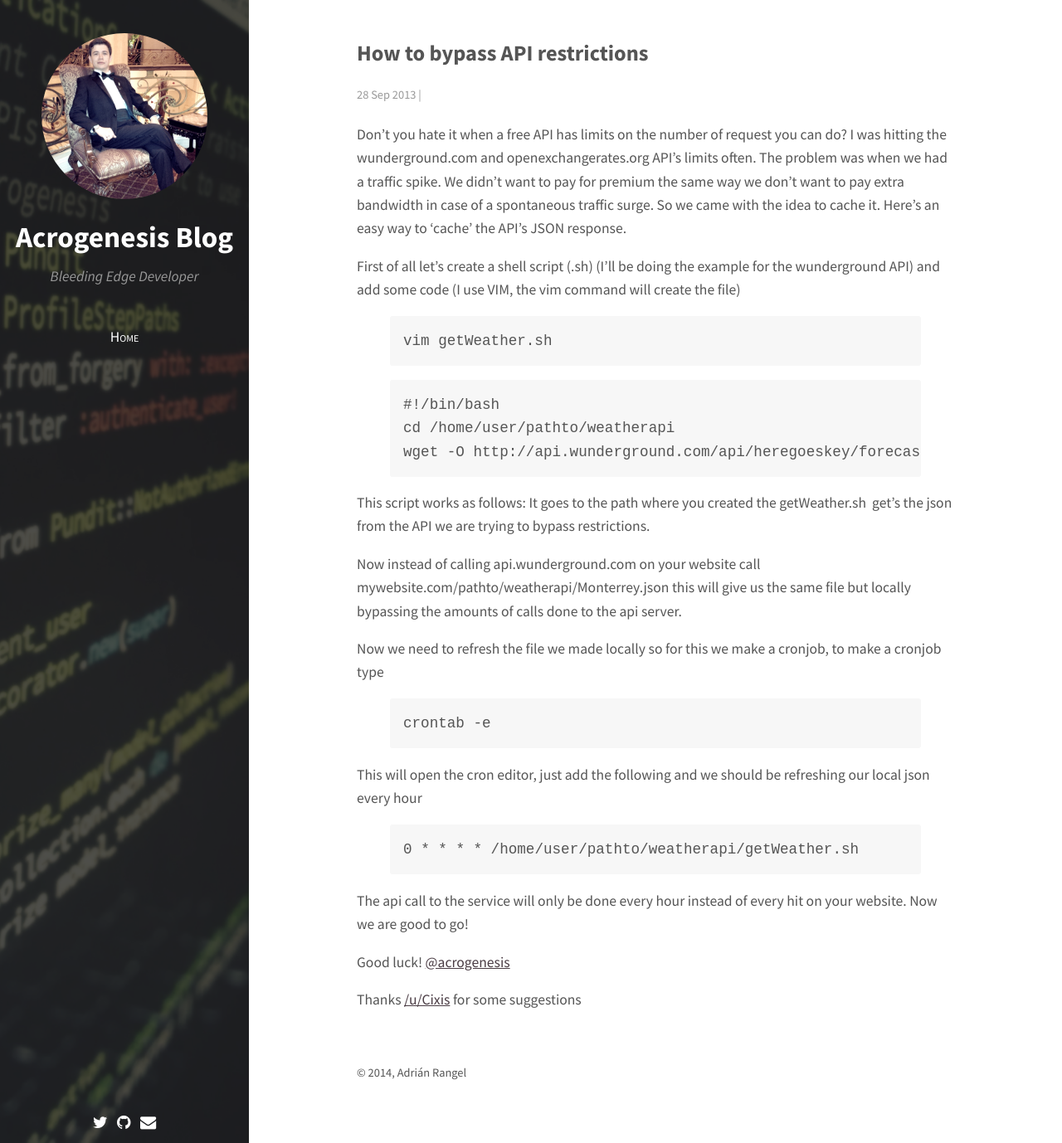
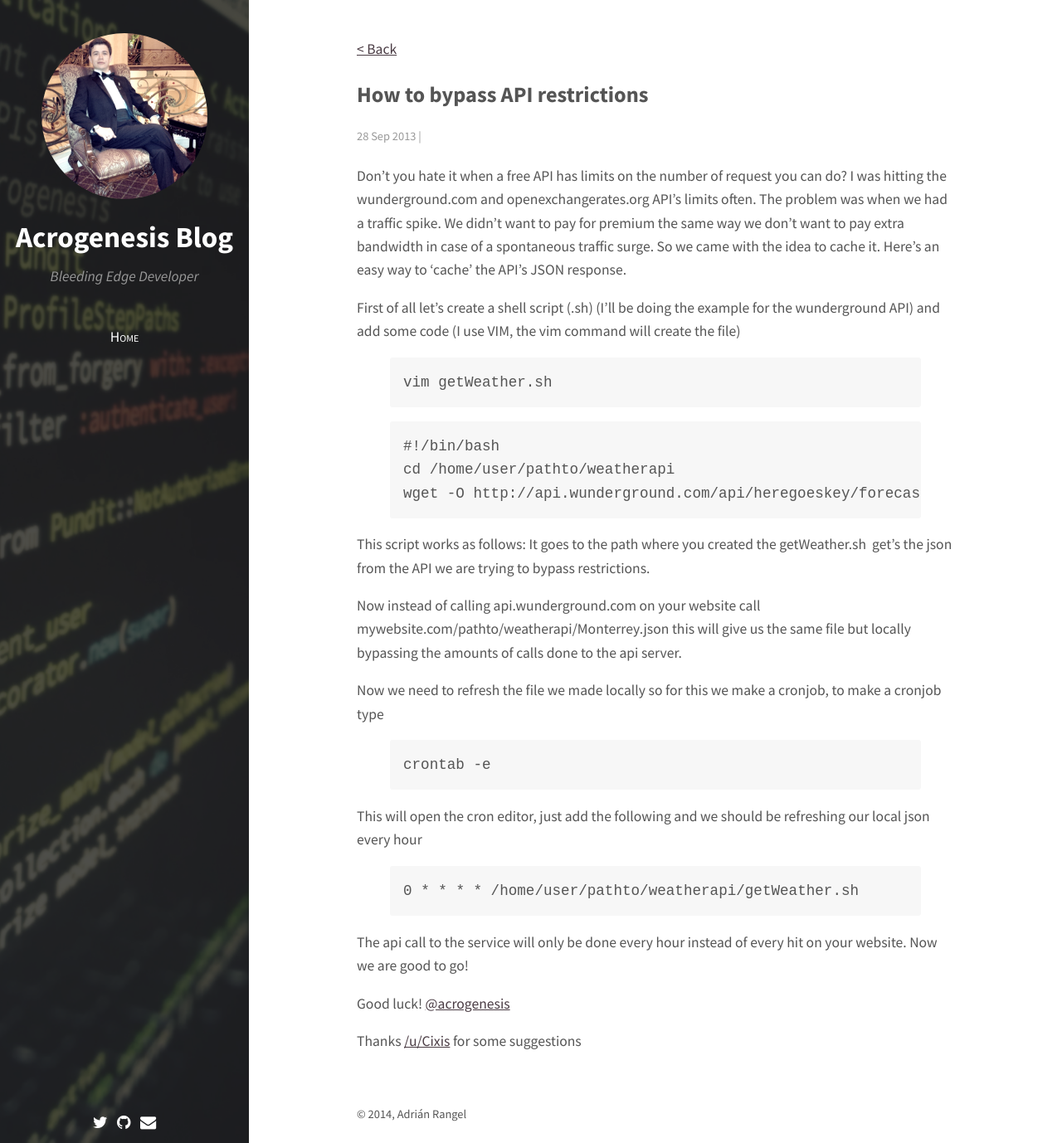
Before and after one commit to acrogenesis/acrogenesis.github.io, a Jekyll site: the page built from _posts/2013-09-28-how-to-bypass-api-restrictions.markdown, in a window 1280 px wide and 1378 px high. Shown: the whole window at 83% size. Built offline with Jekyll 4.4.1, drawn with Linux system fonts in a browser that asks for light colours; nearby versions of some CDN libraries; comment, search, counter and statistics services are not loaded.

Commit message:
Add back link

```diff
--- a/_layouts/default.html
+++ b/_layouts/default.html
@@ -46,7 +46,6 @@
         <a href="{{site.baseurl}}/">{{site.title}}</a>
       </div>
       <div class="{{page.title | downcase | replace: ' ', '-'}}">{{content}}</div>
-
       <footer>
         <p>&copy; 2014, Adrián Rangel</p>
       </footer>
--- a/_layouts/post.html
+++ b/_layouts/post.html
@@ -2,6 +2,7 @@
 layout: default
 ---
 
+<a href="/"  class="back-home">< Back</a>
 <section>
   <article>
     <h2>{{page.title}}</h2>
--- a/assets/css/style.css
+++ b/assets/css/style.css
@@ -286,3 +286,8 @@ footer {
 
 .clearfix:after { clear: both; }
 .clearfix { *zoom: 1; }
+
+.back-home {
+  position: relative;
+  top: -5px;
+}
```
